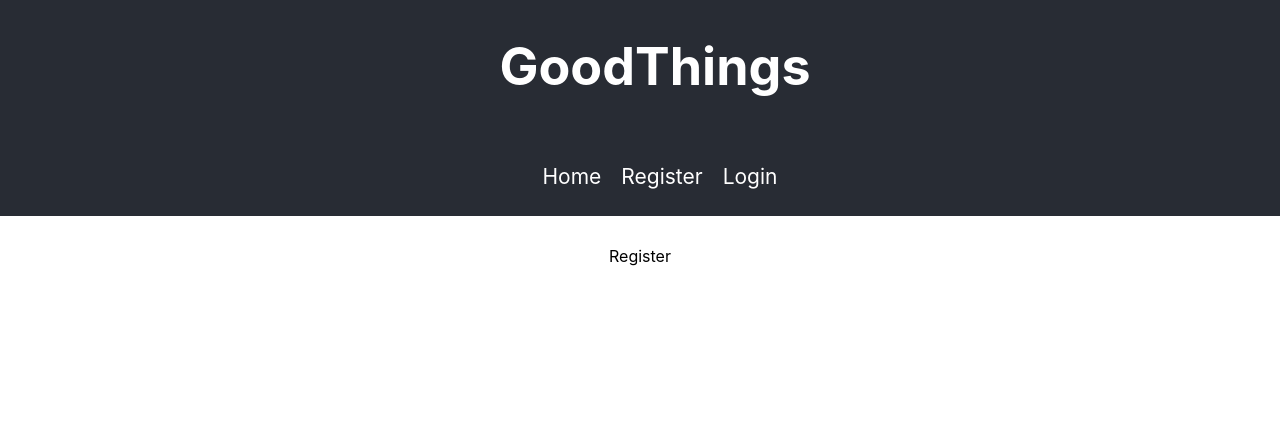
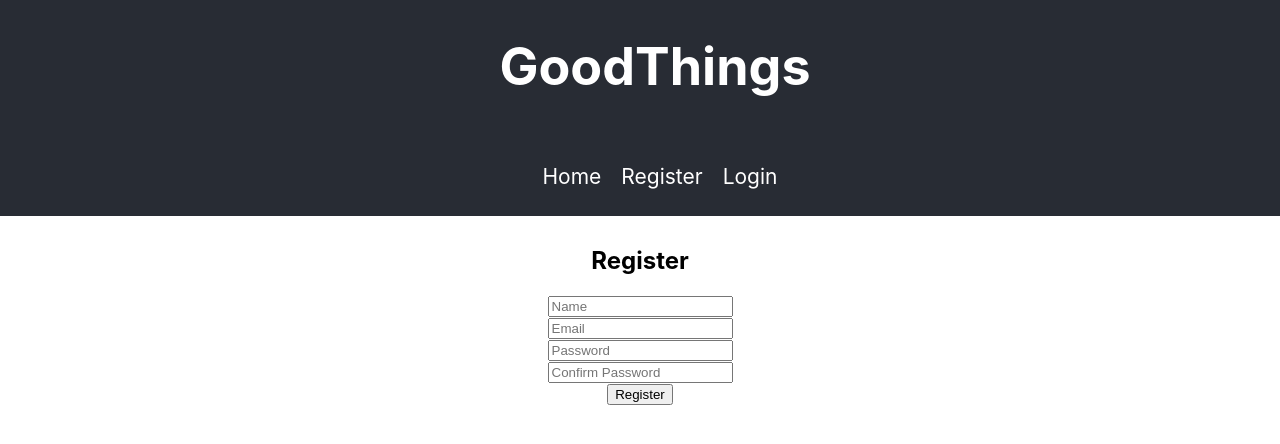
Before and after one commit to itdev161/shanell-spann2, a React (Create React App) app in the folder client/: page /register in a window 1280 px wide. Shown: the top 444 px of the page. Built offline with nearby package versions, Linux system fonts and the light colour scheme.

Commit message:
Completed Activity 7

```diff
--- a/client/src/App.tsx
+++ b/client/src/App.tsx
@@ -1,8 +1,9 @@
 import React from 'react';
-import './App.css';
 import axios from 'axios';
 import {BrowserRouter as Router, Switch, Route, Link} from 'react-router-dom';
-
+import './App.css';
+import Register from './components/Register/Register';
+import Login from './components/Login/Login';
 class App extends React.Component {
   state = {
     data: null
@@ -43,12 +44,8 @@
               {this.state.data}
             </Route>
             <Switch>
-              <Route path="/register">
-                Register
-              </Route>
-              <Route path="/login">
-                Login
-              </Route>
+              <Route path="/register" component={Register}/>
+              <Route path="/login" component={Login} />
             </Switch>
           </main>
         </div>
--- /dev/null
+++ b/client/src/components/Login/Login.js
@@ -0,0 +1,7 @@
+import React from 'react';
+
+const Login = () => {
+    return <div>Login</div>;
+}
+
+export default Login;
--- /dev/null
+++ b/client/src/components/Register/Register.js
@@ -0,0 +1,92 @@
+import React, { useState } from 'react'
+import axios from 'axios';
+
+const Register = () => {
+    const [userData, setUserData] = useState({
+        name: '',
+        email: '',
+        password: '',
+        passwordConfirm: ''
+    });
+
+    const { name, email, password, passwordConfirm } = userData;
+
+    const onChange = e => {
+        const { name, value } = e.target;
+        setUserData({
+            ...userData,
+            [name]: value
+        })
+    }
+
+    const register = async () => {
+        if (password !== passwordConfirm) {
+            console.log('Passwords do not match');
+        }
+        else {
+            const newUser = {
+                name: name,
+                email: email,
+                password: password
+            }
+
+            try {
+                const config = {
+                    headers: {
+                        'Content-Type': 'application/json'
+                    }
+                }
+
+                const body = JSON.stringify(newUser);
+                const res = await axios.post('http://localhost:5000/api/users', body, config);
+                console.log(res.data);
+            }   catch (error) {
+                console.error(error.response.data);
+                return;
+            }
+        }
+    }
+
+    return (
+        <div>
+            <h2>Register</h2>
+            <div>
+                <input
+                    type="text"
+                    placeholder="Name"
+                    name="name"
+                    value={name}
+                    onChange={e => onChange(e)} />
+            </div>
+            <div>
+                <input
+                    type="text"
+                    placeholder="Email"
+                    name="email"
+                    value={email}
+                    onChange={e => onChange(e)} />
+            </div>
+            <div>
+                <input
+                    type="text"
+                    placeholder="Password"
+                    name="password"
+                    value={password}
+                    onChange={e => onChange(e)} />
+            </div>
+            <div>
+                <input
+                    type="text"
+                    placeholder="Confirm Password"
+                    name="passwordConfirm"
+                    value={passwordConfirm}
+                    onChange={e => onChange(e)} />
+            </div>
+            <div>
+                <button onClick={() => register()}>Register</button>
+            </div>
+        </div>
+    )
+}
+
+export default Register
```
